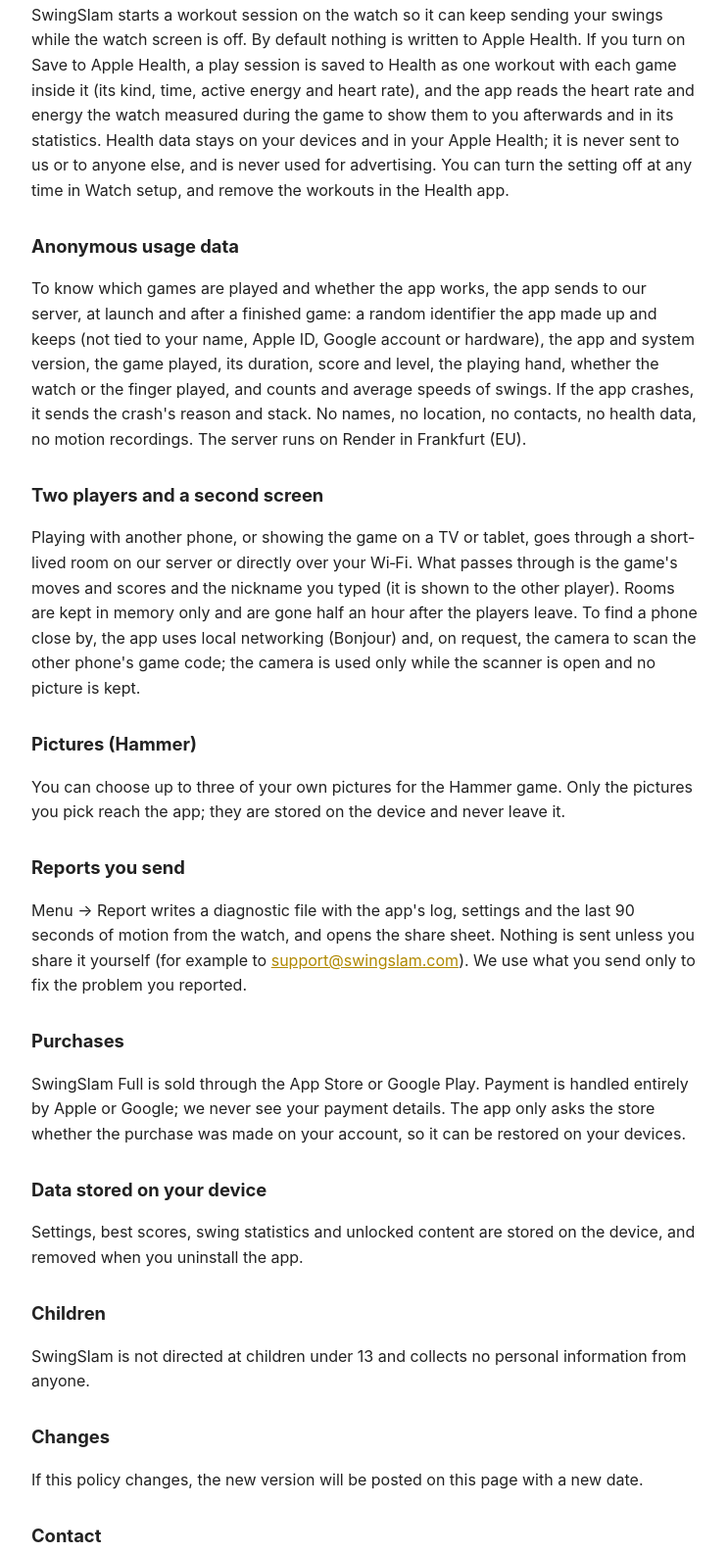
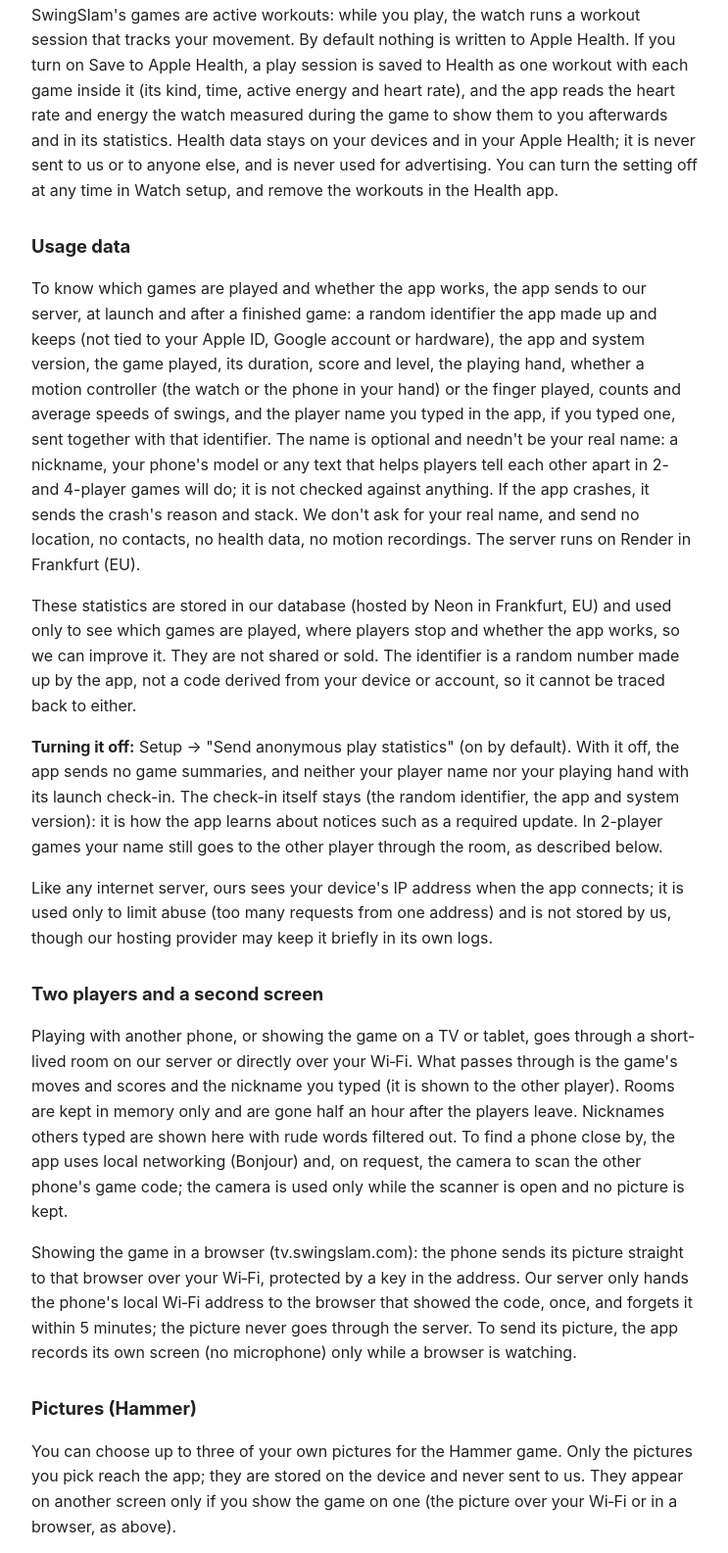
Before and after one commit to hadasrubo-dev/spiraapps.com, a plain HTML site: page swingslam/privacy/index.html in a window 1280 px wide. Shown: the part 511-2096 px from the top of the page at 98% size, without its empty margins (268-1011 px from the left). Drawn offline with Linux system fonts and the light colour scheme.

Commit message:
SwingSlam pages: privacy policy says statistics are stored (Neon, Frankfurt) and names the Setup switch that turns them off; browser screen, cup, Dodge and Shooting on the about page; support asks for a Report only from test builds
Co-Authored-By: Claude Fable 5.2 <noreply@anthropic.com>

```diff
--- a/swingslam/privacy/index.html
+++ b/swingslam/privacy/index.html
@@ -9,7 +9,7 @@
 <body>
 <h1>SwingSlam Privacy Policy</h1>
 <p class="muted"><a href="/swingslam/">SwingSlam</a> · <a href="/swingslam/support/">Support</a> · <a href="/swingslam/safety/">Play safely</a></p>
-<p>Last updated: November 8, 2026</p>
+<p>Last updated: November 16, 2026</p>
 
 <p>SwingSlam is a motion game for iPhone with Apple Watch, and for Android with Wear OS. This policy explains what happens to your data when you play. There is no account, no advertising and no tracking across apps or sites, and nothing is sold.</p>
 
@@ -17,28 +17,32 @@
 <p>The watch or phone reads its own motion sensors to detect your swings. The sensor readings are processed on the device and summarised into a swing (its direction and strength); only that reaches the game. The last seconds of raw motion are kept in memory on the device for the Report described below, and are discarded otherwise.</p>
 
 <h2>Health (iPhone and Apple Watch)</h2>
-<p>SwingSlam starts a workout session on the watch so it can keep sending your swings while the watch screen is off. By default nothing is written to Apple Health. If you turn on Save to Apple Health, a play session is saved to Health as one workout with each game inside it (its kind, time, active energy and heart rate), and the app reads the heart rate and energy the watch measured during the game to show them to you afterwards and in its statistics. Health data stays on your devices and in your Apple Health; it is never sent to us or to anyone else, and is never used for advertising. You can turn the setting off at any time in Watch setup, and remove the workouts in the Health app.</p>
+<p>SwingSlam's games are active workouts: while you play, the watch runs a workout session that tracks your movement. By default nothing is written to Apple Health. If you turn on Save to Apple Health, a play session is saved to Health as one workout with each game inside it (its kind, time, active energy and heart rate), and the app reads the heart rate and energy the watch measured during the game to show them to you afterwards and in its statistics. Health data stays on your devices and in your Apple Health; it is never sent to us or to anyone else, and is never used for advertising. You can turn the setting off at any time in Watch setup, and remove the workouts in the Health app.</p>
 
-<h2>Anonymous usage data</h2>
-<p>To know which games are played and whether the app works, the app sends to our server, at launch and after a finished game: a random identifier the app made up and keeps (not tied to your name, Apple ID, Google account or hardware), the app and system version, the game played, its duration, score and level, the playing hand, whether the watch or the finger played, and counts and average speeds of swings. If the app crashes, it sends the crash's reason and stack. No names, no location, no contacts, no health data, no motion recordings. The server runs on Render in Frankfurt (EU).</p>
+<h2>Usage data</h2>
+<p>To know which games are played and whether the app works, the app sends to our server, at launch and after a finished game: a random identifier the app made up and keeps (not tied to your Apple ID, Google account or hardware), the app and system version, the game played, its duration, score and level, the playing hand, whether a motion controller (the watch or the phone in your hand) or the finger played, counts and average speeds of swings, and the player name you typed in the app, if you typed one, sent together with that identifier. The name is optional and needn't be your real name: a nickname, your phone's model or any text that helps players tell each other apart in 2- and 4-player games will do; it is not checked against anything. If the app crashes, it sends the crash's reason and stack. We don't ask for your real name, and send no location, no contacts, no health data, no motion recordings. The server runs on Render in Frankfurt (EU).</p>
+<p>These statistics are stored in our database (hosted by Neon in Frankfurt, EU) and used only to see which games are played, where players stop and whether the app works, so we can improve it. They are not shared or sold. The identifier is a random number made up by the app, not a code derived from your device or account, so it cannot be traced back to either.</p>
+<p><strong>Turning it off:</strong> Setup → "Send anonymous play statistics" (on by default). With it off, the app sends no game summaries, and neither your player name nor your playing hand with its launch check-in. The check-in itself stays (the random identifier, the app and system version): it is how the app learns about notices such as a required update. In 2-player games your name still goes to the other player through the room, as described below.</p>
+<p>Like any internet server, ours sees your device's IP address when the app connects; it is used only to limit abuse (too many requests from one address) and is not stored by us, though our hosting provider may keep it briefly in its own logs.</p>
 
 <h2>Two players and a second screen</h2>
-<p>Playing with another phone, or showing the game on a TV or tablet, goes through a short-lived room on our server or directly over your Wi‑Fi. What passes through is the game's moves and scores and the nickname you typed (it is shown to the other player). Rooms are kept in memory only and are gone half an hour after the players leave. To find a phone close by, the app uses local networking (Bonjour) and, on request, the camera to scan the other phone's game code; the camera is used only while the scanner is open and no picture is kept.</p>
+<p>Playing with another phone, or showing the game on a TV or tablet, goes through a short-lived room on our server or directly over your Wi‑Fi. What passes through is the game's moves and scores and the nickname you typed (it is shown to the other player). Rooms are kept in memory only and are gone half an hour after the players leave. Nicknames others typed are shown here with rude words filtered out. To find a phone close by, the app uses local networking (Bonjour) and, on request, the camera to scan the other phone's game code; the camera is used only while the scanner is open and no picture is kept.</p>
+<p>Showing the game in a browser (tv.swingslam.com): the phone sends its picture straight to that browser over your Wi‑Fi, protected by a key in the address. Our server only hands the phone's local Wi‑Fi address to the browser that showed the code, once, and forgets it within 5 minutes; the picture never goes through the server. To send its picture, the app records its own screen (no microphone) only while a browser is watching.</p>
 
 <h2>Pictures (Hammer)</h2>
-<p>You can choose up to three of your own pictures for the Hammer game. Only the pictures you pick reach the app; they are stored on the device and never leave it.</p>
+<p>You can choose up to three of your own pictures for the Hammer game. Only the pictures you pick reach the app; they are stored on the device and never sent to us. They appear on another screen only if you show the game on one (the picture over your Wi‑Fi or in a browser, as above).</p>
 
 <h2>Reports you send</h2>
-<p>Menu → Report writes a diagnostic file with the app's log, settings and the last 90 seconds of motion from the watch, and opens the share sheet. Nothing is sent unless you share it yourself (for example to <a href="mailto:support@swingslam.com">support@swingslam.com</a>). We use what you send only to fix the problem you reported.</p>
+<p>In test builds, the Report button writes a diagnostic file with the app's log (and the previous session's log, if the app was closed since), settings and the last 90 seconds of motion from the watch or the phone, and opens the share sheet. Nothing is sent unless you share it yourself (for example to <a href="mailto:support@swingslam.com">support@swingslam.com</a>). We use what you send only to fix the problem you reported.</p>
 
 <h2>Purchases</h2>
-<p>SwingSlam Full is sold through the App Store or Google Play. Payment is handled entirely by Apple or Google; we never see your payment details. The app only asks the store whether the purchase was made on your account, so it can be restored on your devices.</p>
+<p>SwingSlam Full is sold through the App Store (on Android every game is free). Payment is handled entirely by Apple; we never see your payment details. The app only asks the store whether the purchase was made on your account, so it can be restored on your devices.</p>
 
 <h2>Data stored on your device</h2>
 <p>Settings, best scores, swing statistics and unlocked content are stored on the device, and removed when you uninstall the app.</p>
 
 <h2>Children</h2>
-<p>SwingSlam is not directed at children under 13 and collects no personal information from anyone.</p>
+<p>SwingSlam is not directed at children under 13. We don't ask anyone for personal information; the only thing a player could type about themselves is the optional player name. If a child typed a real name there, change it in the app, or write to us and we will delete it from our server.</p>
 
 <h2>Changes</h2>
 <p>If this policy changes, the new version will be posted on this page with a new date.</p>
```
Also changed, not shown: swingslam/index.html (+2 -2 lines), swingslam/support/index.html (+2 -2 lines).
